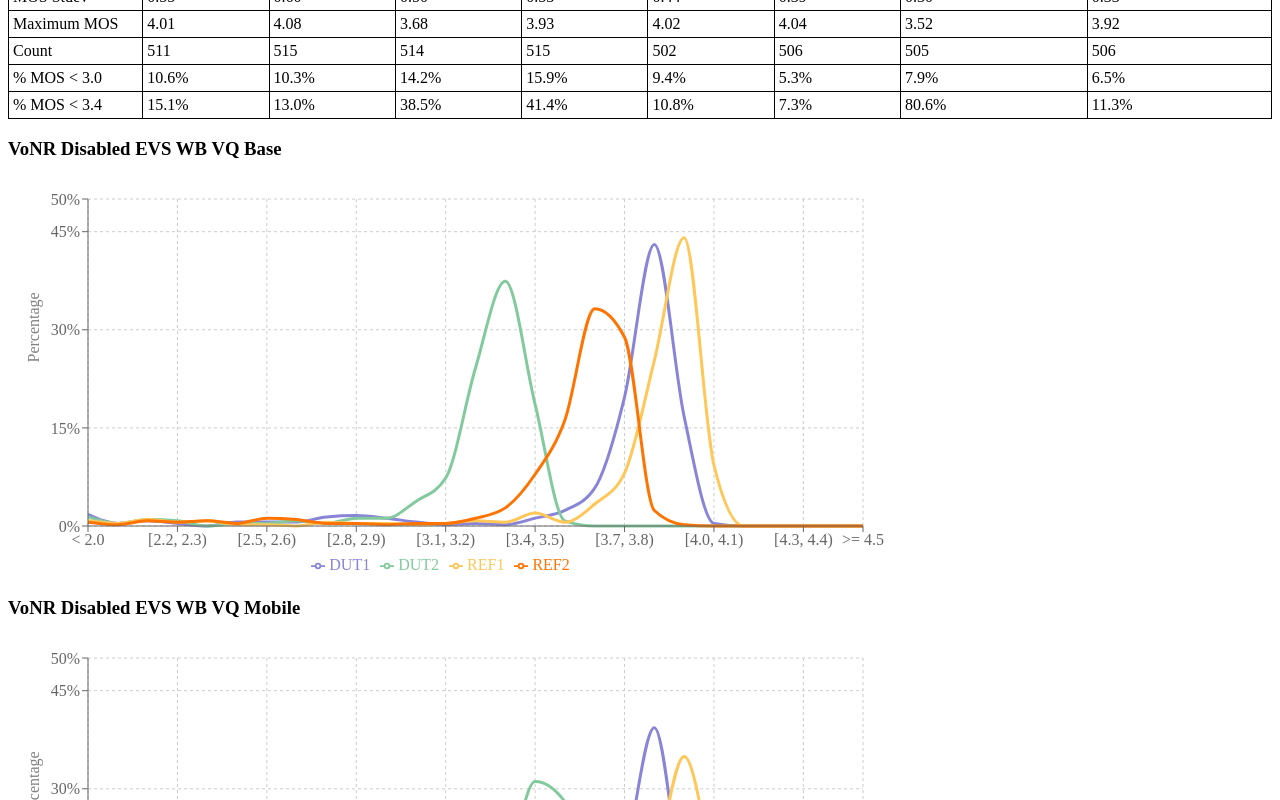
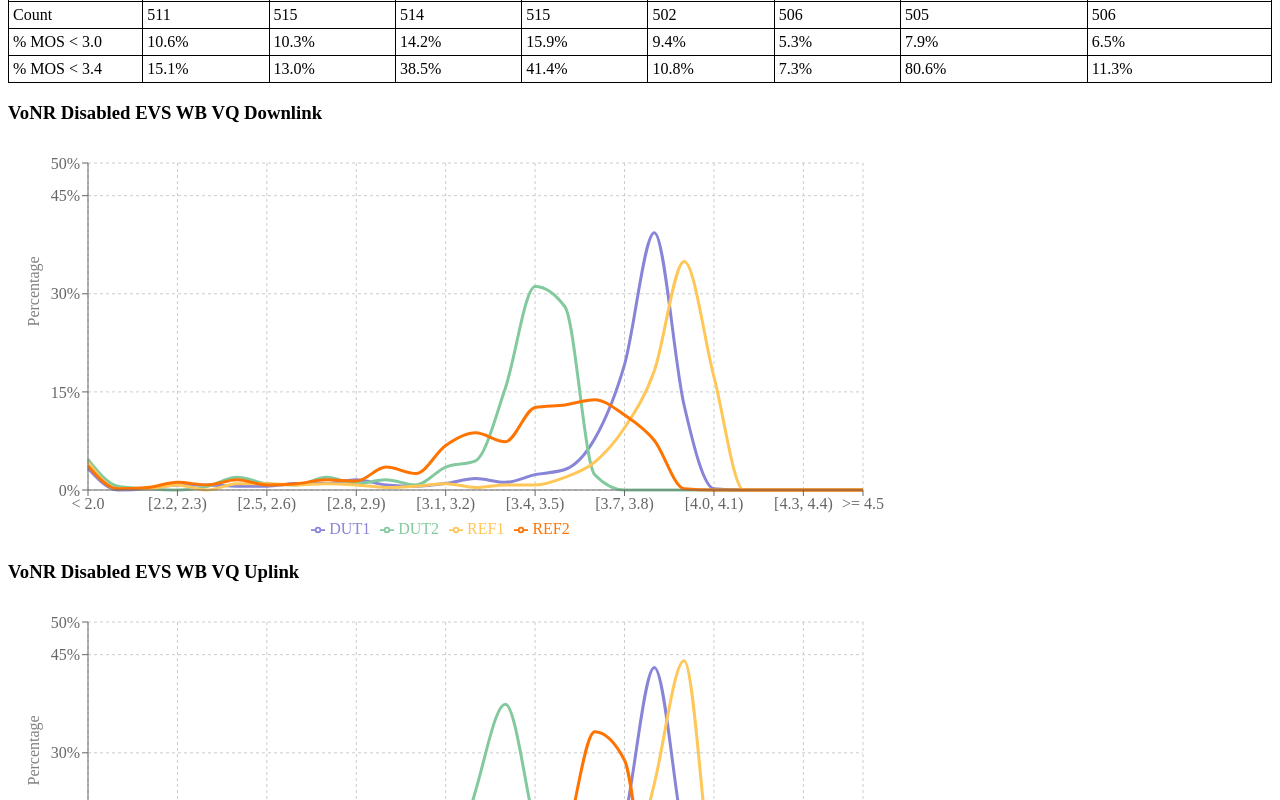
Before and after one commit to LiJieSu0/Fit4Launch_Report, a React (Create React App) app in the folder report-generator-app/: page / in a window 1280 px wide. Shown: the part 2840-3640 px from the top of the page. Built offline with nearby package versions, Linux system fonts and the light colour scheme; what chartjs-plugin-datalabels would draw is missing.

Commit message:
modify vq line chart orders

```diff
--- a/report-generator-app/src/App.js
+++ b/report-generator-app/src/App.js
@@ -51,9 +51,8 @@ function App() {
       <DpDetailsPage />
       <DpKpiPage /> */}
 
-
-      <LegalPage/>
-      <AboutPage />
+      {/* <LegalPage/>
+      <AboutPage /> */}
       <ReportFooter />
     </div>
   );
--- a/report-generator-app/src/ReportDetails/VoiceQuality/VqCases/VqEvsWbVqDisabled.js
+++ b/report-generator-app/src/ReportDetails/VoiceQuality/VqCases/VqEvsWbVqDisabled.js
@@ -150,10 +150,10 @@ const VqEvsWbVqDisabled = () => {
           ))}
         </tbody>
       </table>
-      <h3>VoNR Disabled EVS WB VQ Base</h3>
+      <h3>VoNR Disabled EVS WB VQ Downlink</h3>
+      <VqLineChart dataSource="vonr_disabled_evs_wb_vq_mobile" />
+      <h3>VoNR Disabled EVS WB VQ Uplink</h3>
       <VqLineChart dataSource="vonr_disabled_evs_wb_vq_base" />
-      <h3>VoNR Disabled EVS WB VQ Mobile</h3>
-      <VqLineChart dataSource="vonr_disabled_evs_wb_vq_mobile" />
     </div>
   );
 };
--- a/report-generator-app/src/ReportDetails/VoiceQuality/VqCases/VqEvsWbVqEnabled.js
+++ b/report-generator-app/src/ReportDetails/VoiceQuality/VqCases/VqEvsWbVqEnabled.js
@@ -151,10 +151,10 @@ const VqEvsWbVqEnabled = () => {
           ))}
         </tbody>
       </table>
-        <h3>VoNR Enabled EVS WB VQ Base</h3>
+        <h3>VoNR Enabled EVS WB VQ Downlink</h3>
+        <VqLineChart dataSource="vonr_enabled_evs_wb_vq_mobile" />
+        <h3>VoNR Enabled EVS WB VQ Uplink</h3>
         <VqLineChart dataSource="vonr_enabled_evs_wb_vq_base" />
-        <h3>VoNR Enabled EVS WB VQ Mobile</h3>
-        <VqLineChart dataSource="vonr_enabled_evs_wb_vq_mobile" />
     </div>
   );
 };
--- a/report-generator-app/src/ReportDetails/VoiceQuality/VqKpiPage.js
+++ b/report-generator-app/src/ReportDetails/VoiceQuality/VqKpiPage.js
@@ -7,6 +7,7 @@ const VqKpiPage = () => {
       <img src="/Kpi/Vq/voice_quality_criteria1.png" alt="cp" style={{ maxWidth: '100%', height: '50%' }} />
       <img src="/Kpi/Vq/voice_quality_criteria2.png" alt="cp" style={{ maxWidth: '100%', height: '50%' }} />
       <img src="/Kpi/Vq/voice_quality_criteria3.png" alt="cp" style={{ maxWidth: '100%', height: '50%' }} />
+      <img src="/Kpi/Vq/voice_quality_criteria4.png" alt="cp" style={{ maxWidth: '100%', height: '50%' }} />
     </div>
   );
 };
```
Also changed, not shown: report-generator-app/public/Kpi/Vq/voice_quality_criteria4.png (added).
